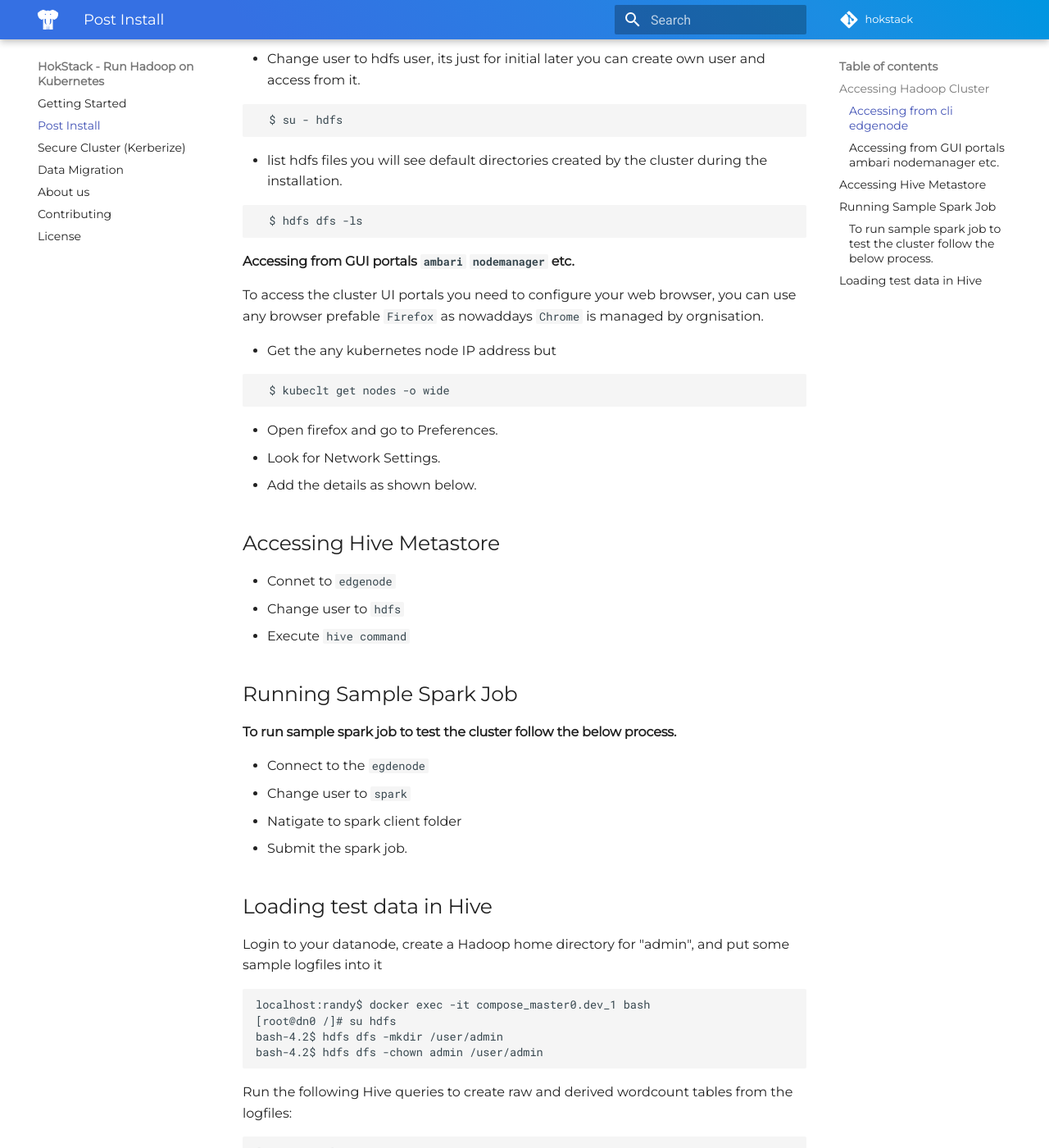
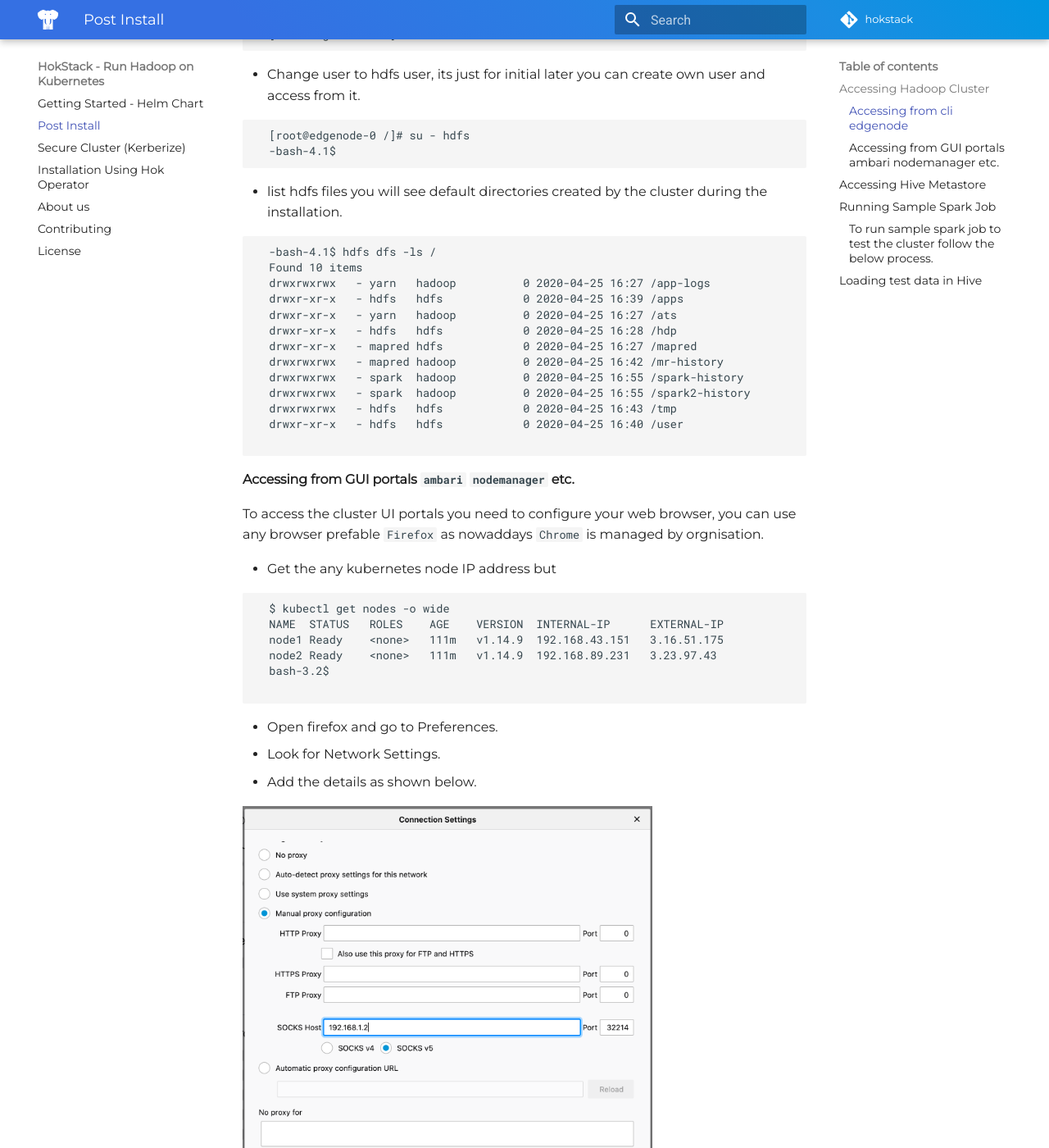
Before and after one commit to hokstack/hok-docs, an MkDocs documentation site: the page built from docs/post-install.md, in a window 1280 px wide and 1400 px high, scrolled down 352 px. Shown: the whole window at 82% size. Built offline with MkDocs 1.6.1 and Material for MkDocs 9.7.7, drawn with Linux system fonts in a browser that asks for light colours; some of the changed text lies outside the part shown.

Commit message:
Updating docs

````diff
--- a/docs/post-install.md
+++ b/docs/post-install.md
@@ -12,16 +12,30 @@ To connect get the edgenode shell follow the below process.
 
 ```
   $ kubectl exec -it edgenode-0 bash
+  [root@edgenode-0 /]#
 ```
 * Change user to hdfs user, its just for initial later you can create own user and access from it.
 
 ```
-  $ su - hdfs
+  [root@edgenode-0 /]# su - hdfs
+  -bash-4.1$
 ```
 * list hdfs files you will see default directories created by the cluster during the installation.
 
 ```
-  $ hdfs dfs -ls
+  -bash-4.1$ hdfs dfs -ls /
+  Found 10 items
+  drwxrwxrwx   - yarn   hadoop          0 2020-04-25 16:27 /app-logs
+  drwxr-xr-x   - hdfs   hdfs            0 2020-04-25 16:39 /apps
+  drwxr-xr-x   - yarn   hadoop          0 2020-04-25 16:27 /ats
+  drwxr-xr-x   - hdfs   hdfs            0 2020-04-25 16:28 /hdp
+  drwxr-xr-x   - mapred hdfs            0 2020-04-25 16:27 /mapred
+  drwxrwxrwx   - mapred hadoop          0 2020-04-25 16:42 /mr-history
+  drwxrwxrwx   - spark  hadoop          0 2020-04-25 16:55 /spark-history
+  drwxrwxrwx   - spark  hadoop          0 2020-04-25 16:55 /spark2-history
+  drwxrwxrwx   - hdfs   hdfs            0 2020-04-25 16:43 /tmp
+  drwxr-xr-x   - hdfs   hdfs            0 2020-04-25 16:40 /user
+
 ```
 
 #### Accessing from GUI portals  `ambari` `nodemanager` etc.
@@ -30,51 +44,108 @@ To access the cluster UI portals you need to configure your web browser, you can
 
 * Get the any kubernetes node IP address but
 ```
-  $ kubeclt get nodes -o wide
+  $ kubectl get nodes -o wide
+  NAME  STATUS   ROLES    AGE    VERSION  INTERNAL-IP      EXTERNAL-IP
+  node1 Ready    <none>   111m   v1.14.9  192.168.43.151   3.16.51.175
+  node2 Ready    <none>   111m   v1.14.9  192.168.89.231   3.23.97.43
+  bash-3.2$
+
 ```
 * Open firefox and go to Preferences.
 * Look for Network Settings.
 * Add the details as shown below.
 
+<p align="left">
+  <img width="500" height="500" src="../_images/sock5-settings.png">
+</p>
 
 ## Accessing Hive Metastore
 
  * Connet to `edgenode`
- * Change user to `hdfs`
+```
+  $ kubectl exec -it edgenode-0 bash
+  [root@edgenode-0 /]#
+```
+ * Change user to `hive`
+```
+  [root@edgenode-0 /]# su - hive
+  -bash-4.1$
+```
  * Execute `hive command`
+```
+  -bash-4.1$ hive
+  log4j:WARN No such property [maxFileSize] in org.apache.log4j.DailyRollingFileAppender.
+
+  Logging initialized using configuration in file:/etc/hive/2.6.4.0-91/0/hive-log4j.properties
+  hive> show databases;
+  OK
+  default
+  Time taken: 1.799 seconds, Fetched: 1 row(s)
+  hive>
+```
 
 ## Running Sample Spark Job
 
 #### To run sample spark job to test the cluster follow the below process.
 
 * Connect to the `egdenode`
+```
+  $ kubectl exec -it edgenode-0 bash
+  [root@edgenode-0 /]#
+```
 * Change user to `spark`
+```
+  [root@edgenode-0 /]# su - spark
+  -bash-4.1$
+```
 * Natigate to spark client folder
+```
+-bash-4.1$ cd /usr/hdp/current/spark2-client
+-bash-4.1$
+```
 * Submit the spark job.
 
+```
+-bash-4.1$ ./bin/spark-submit --class org.apache.spark.examples.SparkPi \
+    --master yarn-client \
+    --num-executors 1 \
+    --driver-memory 512m \
+    --executor-memory 512m \
+    --executor-cores 1 \
+    examples/jars/spark-examples*.jar 10
+
+```
+* Job output
+```
+20/04/25 17:37:48 INFO DAGScheduler: Job 0 finished: reduce at SparkPi.scala:38, took 1.688762 s
+Pi is roughly 3.1426031426031424
+
+```
 
 ## Loading test data in Hive
 
-Login to your datanode, create a Hadoop home directory for "admin", and put some sample logfiles into it
+* Login to your datanode, create a Hadoop home directory for "admin", and put some sample logfiles into it
 
 ```
-localhost:randy$ docker exec -it compose_master0.dev_1 bash
-[root@dn0 /]# su hdfs
-bash-4.2$ hdfs dfs -mkdir /user/admin
-bash-4.2$ hdfs dfs -chown admin /user/admin
+  [root@edgenode-0 /]# su - hive
+  -bash-4.1$
+  -bash-4.1$ su hdfs
+  -bash-4.1$ hdfs dfs -mkdir /user/admin
+  -bash-4.1$ hdfs dfs -chown admin /user/admin
 ```
 
-Run the following Hive queries to create raw and derived wordcount tables from the logfiles:
+* Run the following Hive queries to create raw and derived wordcount tables from the logfiles:
 ```
-[root@dn0 /]# hive
-hive> create table loglines (line string);
-hive> load data local inpath '/var/log/ambari-agent/' overwrite into loglines;
-hive> create table words as
-select word, count(*) as count
-from (
-  select
-    explode(split(line, " ")) as word
-  from loglines
-) a
-group by word;
+  -bash-4.1$ hive
+  hive> create table loglines (line string);
+  hive> load data local inpath '/var/log/ambari-agent/' overwrite into loglines;
+  hive> create table words as
+  select word, count(*) as count
+  from (
+    select
+      explode(split(line, " ")) as word
+    from loglines
+  ) a
+  group by word;
 ```
+* More examples can be found here [Running Apache Spark Application](https://docs.cloudera.com/HDPDocuments/HDP3/HDP-3.1.0/running-spark-applications/content/running_sample_spark_2_x_applications.html)
--- a/mkdocs.yml
+++ b/mkdocs.yml
@@ -25,10 +25,10 @@ extra_css:
   - _static/custom.css
 
 nav:
-    - Getting Started: index.md
+    - Getting Started - Helm Chart: index.md
     - Post Install: post-install.md
     - Secure Cluster (Kerberize): secure.md
-    - Data Migration: migration.md
+    - Installation Using Hok Operator: hok-operator.md
     - About us: about.md
     - Contributing: contributing.md
     - License: license.md
````
Also changed, not shown: docs/hok-operator.md (added, +77 -0 lines), docs/migration.md (deleted, +0 -1 lines), docs/secure.md (+87 -0 lines), docs/_images/1-kerb.png (added), docs/_images/10-kerb.png (added), docs/_images/2-kerb.png (added), docs/_images/3-kerb.png (added), docs/_images/4-kerb.png (added), docs/_images/5-kerb.png (added), docs/_images/6-kerb.png (added), docs/_images/7-kerb.png (added), docs/_images/8-kerb.png (added), docs/_images/9-kerb.png (added), docs/_images/sock5-settings.png (added), 1 other file.
